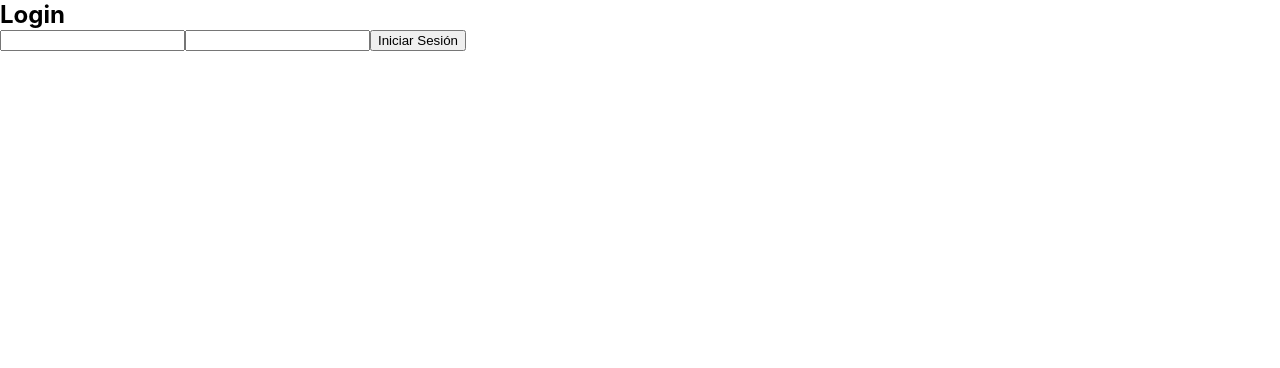
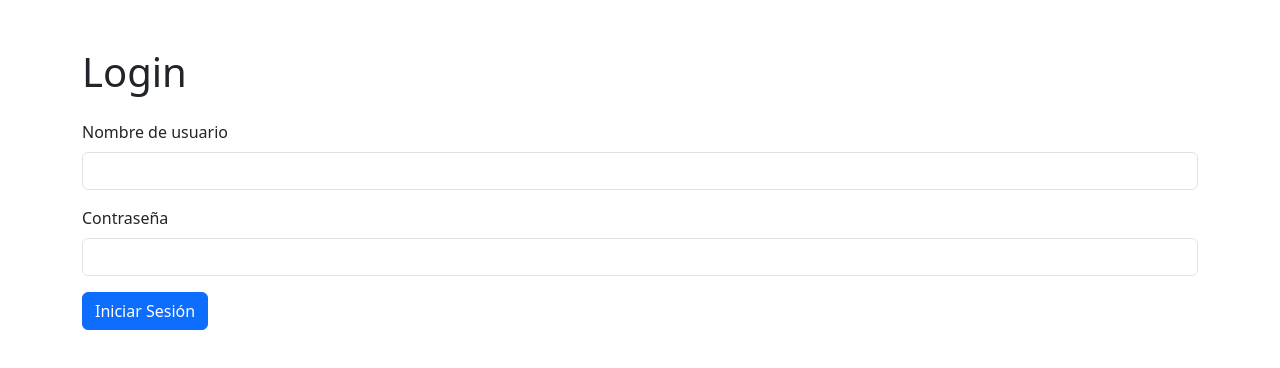
Before and after one commit to joaquinmartinez2912/PracticasReact, a React (Create React App) app: page / in a window 1280 px wide. Shown: the top 368 px of the page. Built offline with nearby package versions, Linux system fonts and the light colour scheme.

Commit message:
bootstrap login

```diff
--- a/package.json
+++ b/package.json
@@ -6,6 +6,7 @@
     "@testing-library/jest-dom": "^5.17.0",
     "@testing-library/react": "^13.4.0",
     "@testing-library/user-event": "^13.5.0",
+    "bootstrap": "^5.3.2",
     "react": "^18.2.0",
     "react-dom": "^18.2.0",
     "react-router-dom": "^6.17.0",
--- a/src/components/Formulario.jsx
+++ b/src/components/Formulario.jsx
@@ -20,22 +20,32 @@ export default function Formulario() {
     }
 
     return (
-        <section>
-            <h1>Login</h1>
+        <section className="container mt-5"> {/* Aplica un margen en la parte superior */}
+        <h1 className="mb-4">Login</h1> {/* Aplica un margen inferior */}
         <form onSubmit={handleSubmit}>
+          <div className="mb-3">
+            <label htmlFor="nombre" className="form-label">Nombre de usuario</label>
             <input
               type="text"
+              className="form-control"
+              id="nombre"
               value={nombre}
-                    onChange={e => setNombre(e.target.value)}
+              onChange={(e) => setNombre(e.target.value)}
             />
+          </div>
+          <div className="mb-3">
+            <label htmlFor="contrase" className="form-label">Contraseña</label>
             <input
               type="password"
+              className="form-control"
+              id="contrase"
               value={contrase}
-                    onChange={e => setContrase(e.target.value)}
+              onChange={(e) => setContrase(e.target.value)}
             />
-                <button>Iniciar Sesión</button>
+          </div>
+          <button type="submit" className="btn btn-primary" style={{justifyContent:"center"}}>Iniciar Sesión</button> {/* Usa una clase de Bootstrap para estilizar el botón */}
         </form>
-            {error && <p>Usuario y/o contraseña incorrectos</p>}
+        {error && <p className="mt-3 text-danger">Usuario y/o contraseña incorrectos</p>} {/* Aplica un margen superior y un estilo de texto de error */}
       </section>
     );
 }
--- a/src/index.js
+++ b/src/index.js
@@ -1,6 +1,7 @@
 import React from 'react';
 import ReactDOM from 'react-dom/client';
 import './index.css';
+import 'bootstrap/dist/css/bootstrap.min.css';
 // import App from './App';
 //import { BuyProvider } from './contexts/BuyContext';
 import { ModeProvider } from './contexts/ModeContext';
--- a/src/pages/Logeo.jsx
+++ b/src/pages/Logeo.jsx
@@ -1,4 +1,5 @@
 import Formulario from "../components/Formulario";
+
 
 export default function Logeo() {
 
```
Also changed, not shown: 1 other file (tests, documents, lock files or other folders). Lines whose indentation alone changed are shown as unchanged.
